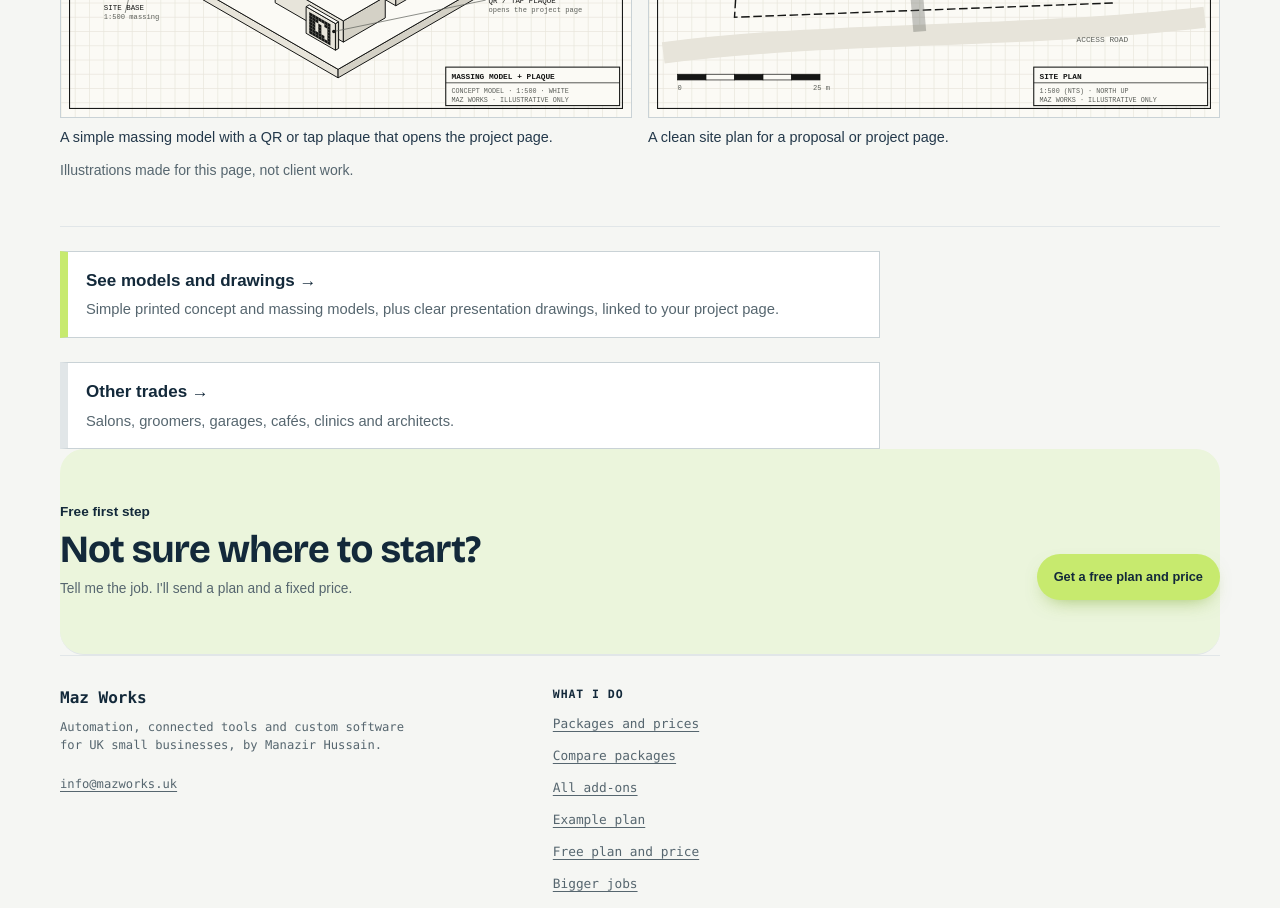
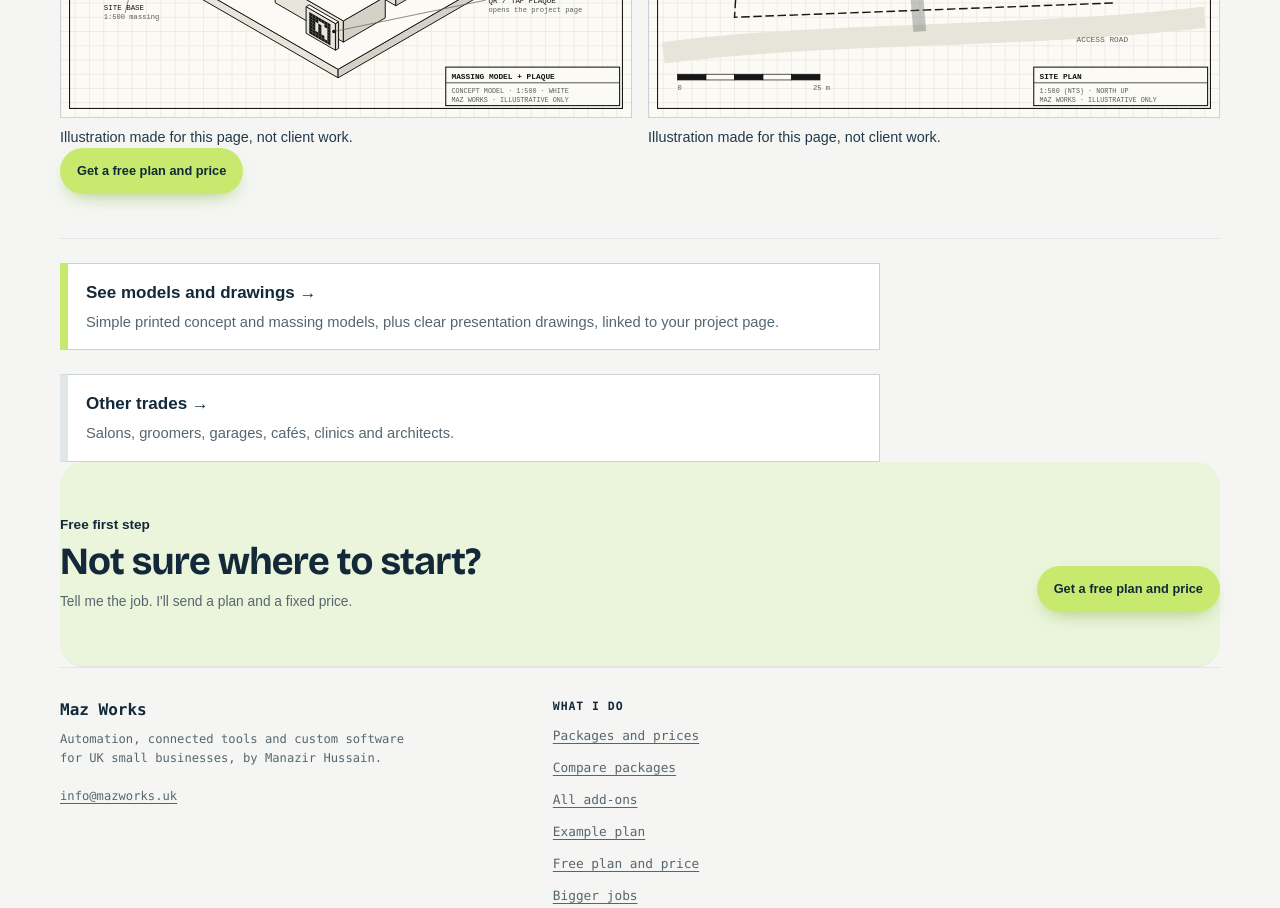
Before and after one commit to manazoid4/mazos-site, a Next.js app: page /for/architects in a window 1280 px wide. Shown: the part 2160-3068 px from the top of the page. Built offline with nearby package versions, Linux system fonts and the light colour scheme.

Commit message:
feat: extend every trade guide with concrete systems and visual slots

```diff
--- a/app/for/[niche]/page.tsx
+++ b/app/for/[niche]/page.tsx
@@ -79,7 +79,7 @@ export default async function NichePage({ params }: { params: Promise<{ niche: s
       {guide.visuals ? (
         <section className="mw-qw-section" aria-labelledby="niche-visuals-title">
           <p className="eyebrow">What it can look like</p>
-          <h2 id="niche-visuals-title">Drawings and models, linked to the project.</h2>
+          <h2 id="niche-visuals-title">{guide.id === 'architects' ? 'Drawings and models, linked to the project.' : 'A look at the job running itself.'}</h2>
           <div className="mw-figures">
             {guide.visuals.map((visual) => (
               <figure key={visual.src}>
@@ -89,7 +89,7 @@ export default async function NichePage({ params }: { params: Promise<{ niche: s
               </figure>
             ))}
           </div>
-          <p className="mw-qw-lead">Illustrations made for this page, not client work.</p>
+          <a className="button button-signal" href={checkHref}>Get a free plan and price</a>
         </section>
       ) : null}
 
--- a/app/for/niches.ts
+++ b/app/for/niches.ts
@@ -47,6 +47,11 @@ export const NICHE_GUIDES: NicheGuide[] = [
     name: 'Salons and beauty',
     title: 'Keep salon and beauty clients booking without chasing them',
     lede: 'Clients book on their phone, often late at night. If the booking route breaks, they book somewhere else and you never hear about it.',
+    visuals: [
+      { src: '/salons/booking-confirmation.svg', alt: 'A salon appointment booked online and confirmed without a phone call', caption: 'Illustration made for this page, not client work.' },
+      { src: '/salons/appointment-reminder.svg', alt: 'A reminder sent the day before a salon appointment', caption: 'Illustration made for this page, not client work.' },
+      { src: '/salons/rebooking-prompt.svg', alt: 'A past salon client invited to book their next visit', caption: 'Illustration made for this page, not client work.' },
+    ],
     examples: [
       { found: 'A salon homepage showing unrelated casino content, a New York address and info@example.com instead of the salon’s own details.', cost: 'Anyone searching for the salon saw gambling content under its name.' },
       { found: 'A skin clinic where every Book a Treatment button opened an old booking page saying the business was no longer available.', cost: 'Clients ready to book were told the clinic had closed.' },
@@ -70,6 +75,10 @@ export const NICHE_GUIDES: NicheGuide[] = [
     name: 'Dog groomers',
     title: 'Take dog grooming bookings while your hands are full',
     lede: 'You cannot answer the phone mid-groom. If your website cannot take the booking instead, the call goes to the next groomer on Google.',
+    visuals: [
+      { src: '/groomers/missed-call.svg', alt: 'A missed grooming call followed by a text with a booking link', caption: 'Illustration made for this page, not client work.' },
+      { src: '/groomers/next-groom.svg', alt: 'A reminder that the next groom is due with a booking link', caption: 'Illustration made for this page, not client work.' },
+    ],
     examples: [
       { found: 'A groomer with over a thousand clients and no way to book online, only a form or a phone call. A review mentioned calls going unanswered.', cost: 'Owners who could not get through booked elsewhere.' },
       { found: 'A groomer whose "Book here" button opened a contact page instead of a booking system.', cost: 'Clients expected to book and got a form instead.' },
@@ -83,7 +92,8 @@ export const NICHE_GUIDES: NicheGuide[] = [
     fixes: [
       starter('One job set up to run itself: every booking confirmed automatically, so you can keep grooming.'),
       addOn('Missed-call text-back', 'Miss a call and the owner gets a text with your booking link, so they don’t ring another groomer.'),
-      addOn('Online booking setup', 'If you have no booking tool yet. Most booking tools charge a monthly fee, paid to them directly, and I tell you the cost before you commit.'),
+      addOn('Online booking setup', 'Customers choose a slot themselves. Any booking-tool subscription is paid separately.'),
+      system('Bookings, rebooking and customer records joined up, so you can see who is due back.'),
     ],
   },
   {
@@ -92,6 +102,11 @@ export const NICHE_GUIDES: NicheGuide[] = [
     name: 'Garages and MOT centres',
     title: 'Turn garage and MOT enquiries into booked jobs',
     lede: 'Most drivers search when something is already wrong. They want a number to tap or an MOT slot to book, fast.',
+    visuals: [
+      { src: '/garages/mot-reminder.svg', alt: 'An MOT reminder invites the driver to choose an available slot', caption: 'Illustration made for this page, not client work.' },
+      { src: '/garages/quote-follow-up.svg', alt: 'An unanswered garage quote receives a friendly nudge after three days', caption: 'Illustration made for this page, not client work.' },
+      { src: '/garages/job-list.svg', alt: 'Garage enquiries arranged by awaiting quote, booked and ready', caption: 'Illustration made for this page, not client work.' },
+    ],
     examples: [
       { found: 'A garage homepage with template filler text ("Lorem ipsum") sitting right under the words "trusted repairs".', cost: 'It undercut the trust line directly above it.' },
       { found: 'A garage trading since 1961 whose phone number could not be tapped anywhere on the site, with no email address either.', cost: 'Drivers on their phone had one awkward way to get in touch.' },
@@ -114,6 +129,10 @@ export const NICHE_GUIDES: NicheGuide[] = [
     name: 'Cafes, bakeries and food',
     title: 'Get cafe, bakery and food customers through the door',
     lede: 'People check your hours, menu and number on their phone before they visit. Small errors quietly send them elsewhere.',
+    visuals: [
+      { src: '/cafes/shared-inbox.svg', alt: 'Café orders and messages gathered into one list', caption: 'Illustration made for this page, not client work.' },
+      { src: '/cafes/review-request.svg', alt: 'A post-visit message links to the café’s Google review page', caption: 'Illustration made for this page, not client work.' },
+    ],
     examples: [
       { found: 'A bakery contact page listing "Email@example.com", a US-style phone number and placeholder Latin reviews signed with a made-up name.', cost: 'Customers could not reach the business from its own contact page.' },
       { found: 'An ice cream parlour with hundreds of Google reviews whose website showed a security warning on every phone.', cost: 'Visitors were told the site was not safe to open.' },
@@ -137,6 +156,10 @@ export const NICHE_GUIDES: NicheGuide[] = [
     name: 'Clinics and therapists',
     title: 'Help clinic and therapy clients book with confidence',
     lede: 'Patients are often nervous before they book. A dead link or a missing number at the wrong moment is enough to stop them.',
+    visuals: [
+      { src: '/clinics/intake-form.svg', alt: 'An intake form link sent before the first appointment', caption: 'Illustration made for this page, not client work.' },
+      { src: '/clinics/appointment-reminder.svg', alt: 'A clinic appointment reminder with a route to change the time', caption: 'Illustration made for this page, not client work.' },
+    ],
     examples: [
       { found: 'An aesthetics clinic whose "Skin Consultation" menu link opened a page-not-found error.', cost: 'Patients ready to book hit a dead end.' },
       { found: 'An opticians whose footer phone link was empty on every page.', cost: 'Tapping it did nothing.' },
@@ -151,6 +174,7 @@ export const NICHE_GUIDES: NicheGuide[] = [
     fixes: [
       starter('One job set up to run itself: new enquiries acknowledged straight away with the next step.'),
       addOn('Appointment reminders', 'Patients and clients get a reminder the day before, so fewer appointments are missed.'),
+      system('Enquiries, intake links and appointment updates joined up on the tools your practice already uses.'),
     ],
   },
   {
@@ -176,8 +200,8 @@ export const NICHE_GUIDES: NicheGuide[] = [
       custom('A portfolio or practice site with project pages, enquiry flow or a client-facing tool built around how your practice actually works.'),
     ],
     visuals: [
-      { src: '/architecture/massing-model.svg', alt: 'Illustrative axonometric of a simple 1:500 massing model on a site base, with a QR plaque that opens the project page', caption: 'A simple massing model with a QR or tap plaque that opens the project page.' },
-      { src: '/architecture/site-plan.svg', alt: 'Illustrative site plan with a proposed dwelling, garage, trees, access road, north arrow and scale bar', caption: 'A clean site plan for a proposal or project page.' },
+      { src: '/architecture/massing-model.svg', alt: 'Illustrative axonometric of a simple 1:500 massing model on a site base, with a QR plaque that opens the project page', caption: 'Illustration made for this page, not client work.' },
+      { src: '/architecture/site-plan.svg', alt: 'Illustrative site plan with a proposed dwelling, garage, trees, access road, north arrow and scale bar', caption: 'Illustration made for this page, not client work.' },
     ],
     related: {
       href: '/3d-printing#architecture-property',
```
